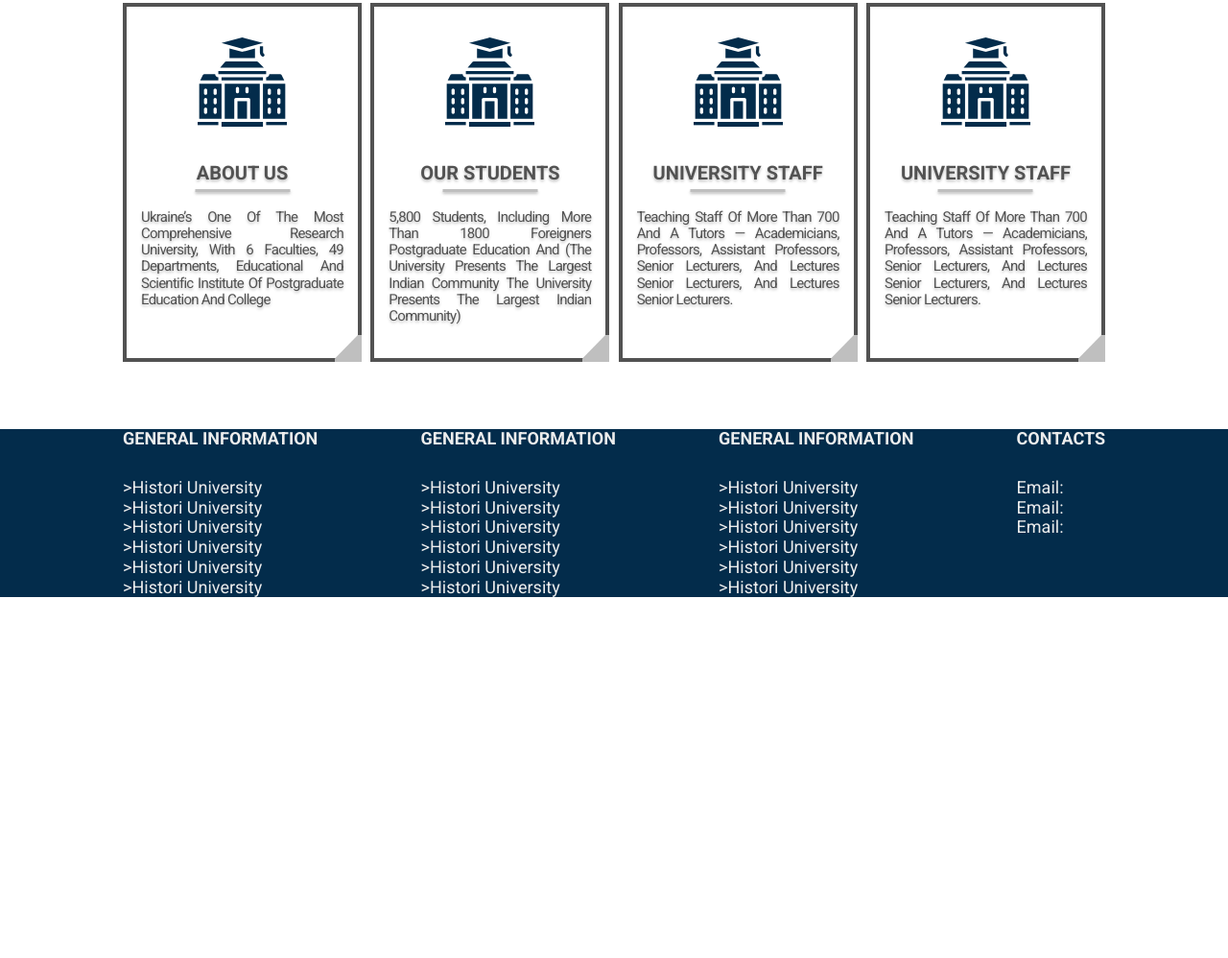
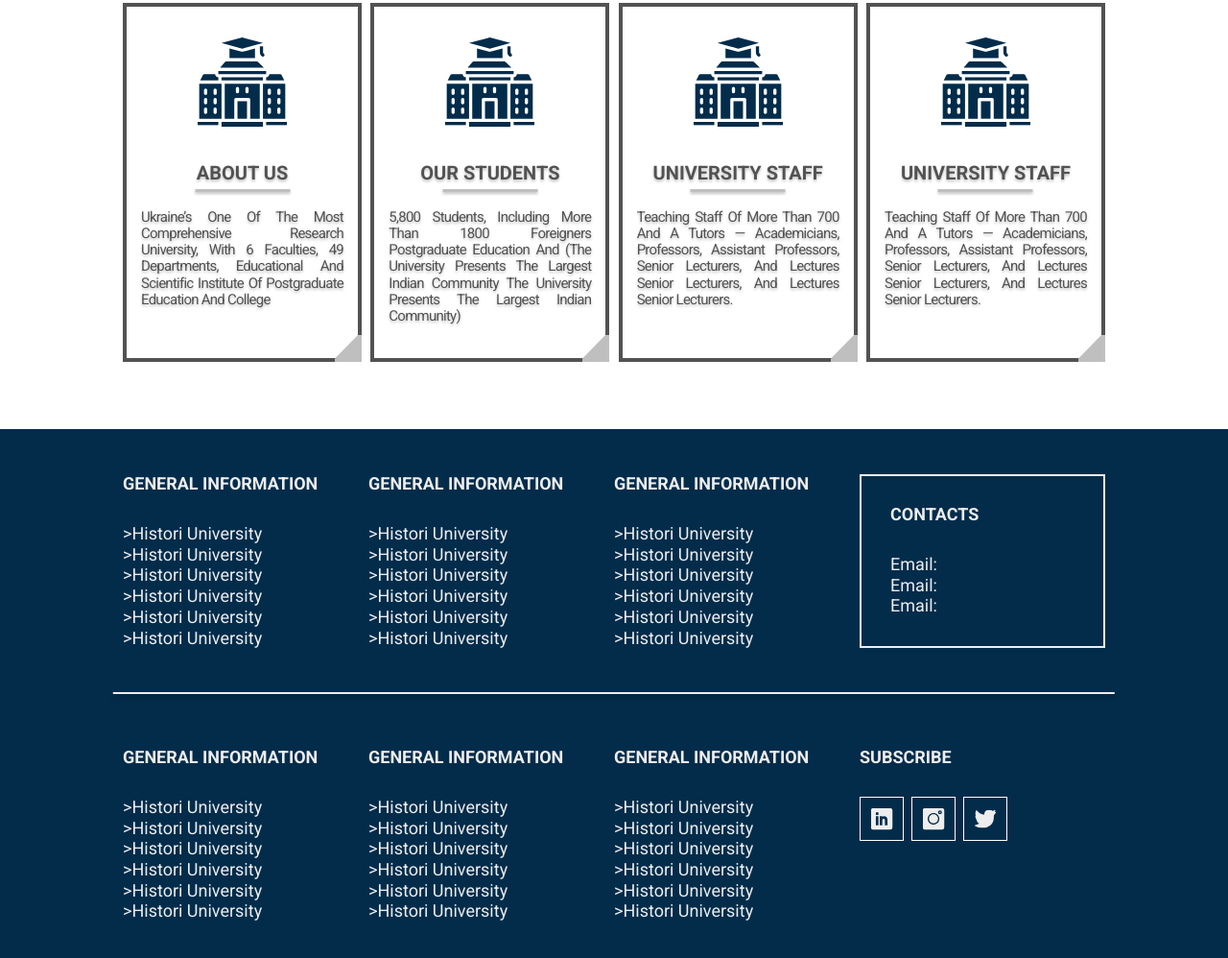
Before and after one commit to maksDavydenko/bukovinian, a website built with webpack: page index.html in a window 1280 px wide. Shown: the part 1266-2264 px from the top of the page at 96% size. Before the commit the page ends 1888 px from the top, so only its background shows below. Built offline with nearby package versions, Linux system fonts and the light colour scheme; a script that the page names is missing.

Commit message:
add: footer items

```diff
--- a/index.html
+++ b/index.html
@@ -320,6 +320,49 @@
                         </ul>
                 </div>
             </div>
+            <div class="footer-block">
+                <div class="info-block">
+                    <h4 class="info-block__title">GENERAL INFORMATION</h4>
+                    <ul class="info-block__list">
+                        <li class="info-block__item"><a href="#" class="info-block__link">>Histori University</a></li>
+                        <li class="info-block__item"><a href="#" class="info-block__link">>Histori University</a></li>
+                        <li class="info-block__item"><a href="#" class="info-block__link">>Histori University</a></li>
+                        <li class="info-block__item"><a href="#" class="info-block__link">>Histori University</a></li>
+                        <li class="info-block__item"><a href="#" class="info-block__link">>Histori University</a></li>
+                        <li class="info-block__item"><a href="#" class="info-block__link">>Histori University</a></li>
+                    </ul>
+                </div>
+                <div class="info-block">
+                    <h4 class="info-block__title">GENERAL INFORMATION</h4>
+                    <ul class="info-block__list">
+                        <li class="info-block__item"><a href="#" class="info-block__link">>Histori University</a></li>
+                        <li class="info-block__item"><a href="#" class="info-block__link">>Histori University</a></li>
+                        <li class="info-block__item"><a href="#" class="info-block__link">>Histori University</a></li>
+                        <li class="info-block__item"><a href="#" class="info-block__link">>Histori University</a></li>
+                        <li class="info-block__item"><a href="#" class="info-block__link">>Histori University</a></li>
+                        <li class="info-block__item"><a href="#" class="info-block__link">>Histori University</a></li>
+                    </ul>
+                </div>
+                <div class="info-block">
+                    <h4 class="info-block__title">GENERAL INFORMATION</h4>
+                    <ul class="info-block__list">
+                        <li class="info-block__item"><a href="#" class="info-block__link">>Histori University</a></li>
+                        <li class="info-block__item"><a href="#" class="info-block__link">>Histori University</a></li>
+                        <li class="info-block__item"><a href="#" class="info-block__link">>Histori University</a></li>
+                        <li class="info-block__item"><a href="#" class="info-block__link">>Histori University</a></li>
+                        <li class="info-block__item"><a href="#" class="info-block__link">>Histori University</a></li>
+                        <li class="info-block__item"><a href="#" class="info-block__link">>Histori University</a></li>
+                    </ul>
+                </div>
+                    <div class="info-block info-block-social">
+                        <h4 class="info-block__title">Subscribe</h4>
+                        <ul class="info-block__list">
+                            <li class="info-block__item"><a href="#" class="info-block__link"><img src="./img/icons/linkedin_light.svg" alt="icon"></a></li>
+                            <li class="info-block__item"><a href="#" class="info-block__link"><img src="./img/icons/instagram_light.svg" alt="icon"></a></li>
+                            <li class="info-block__item"><a href="#" class="info-block__link"><img src="./img/icons/twitter_light.svg" alt="icon"></a></li>
+                        </ul>
+                </div>
+            </div>
         </div>
     </footer>
 <script src="./js/mainSlider.js"></script>
--- a/scss/style.scss
+++ b/scss/style.scss
@@ -365,7 +365,7 @@ color: #032C4B;
 }
 
 .main-slider-item {
-  flex-basis:  222px;
+  flex-basis:  225px;
   display: flex;
   align-items: center;
   padding: 27px 16px;
@@ -587,13 +587,31 @@ margin-bottom: 70px;
 
 
 .footer {
+  padding: 47px 0px 45px;
   background: #032C4B;
 }
 .footer-block {
   display: flex;
   justify-content: space-between;
+  position: relative;
 }
+.footer-block:first-child {
+  margin-bottom: 104px;
+&::before {
+  position: absolute;
+  content: "";
+  width: 102%;
+  height: 2px;
+  left: 50%;
+  transform: translate(-50%, 0);
+  bottom: -48px;
+  background: #EDEDED;
+  box-shadow: 0px 4px 4px rgba(0, 0, 0, 0.25);
+}
+}
+
 .info-block {
+  flex-basis: 25%;
   color: #EDEDED;
   font-size: 18px;
 
@@ -607,7 +625,39 @@ margin-bottom: 70px;
   &__link {
     align-items: center;
     color: #EDEDED;
+    line-height: 21px;
   }
+
+}
+
+.info-block-social {
+  ul {
+    display: flex;
+  }
+
+  li {
+    width: 46px;
+    height: 46px;
+    border: 1px solid #fff;
+    position: relative;
+    margin-right: 8px;
+  }
+  a{
+    padding: 11px;
+
+  }
+
+  img {
+    position: absolute;
+    top: 50%;
+    left: 50%;
+    transform: translate(-50%, -50%);
+  }
+}
+
+.contact-block {
+  padding: 30px;
+  border: 2px solid #EDEDED;
 }
 
 // .footer {
```
Also changed, not shown: img/icons/instagram_light.svg (added), img/icons/linkedin_light.svg (added), img/icons/twitter_light.svg (added), scss/style.css, 1 other file.
